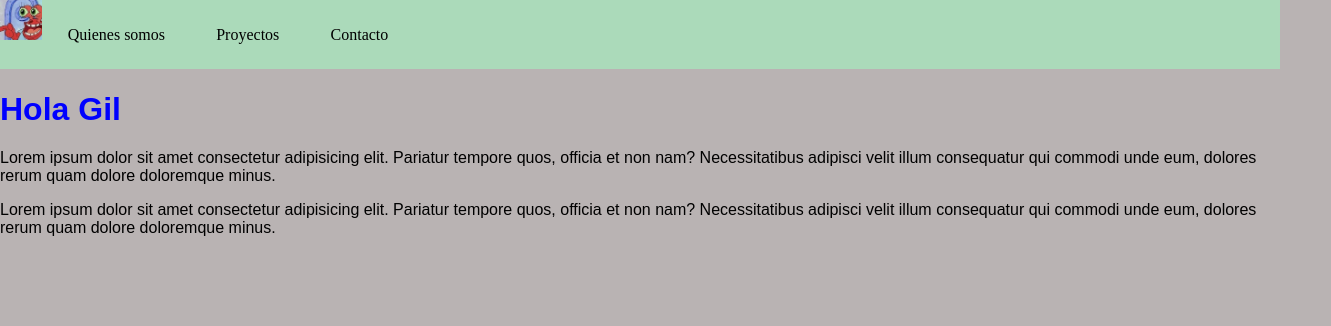
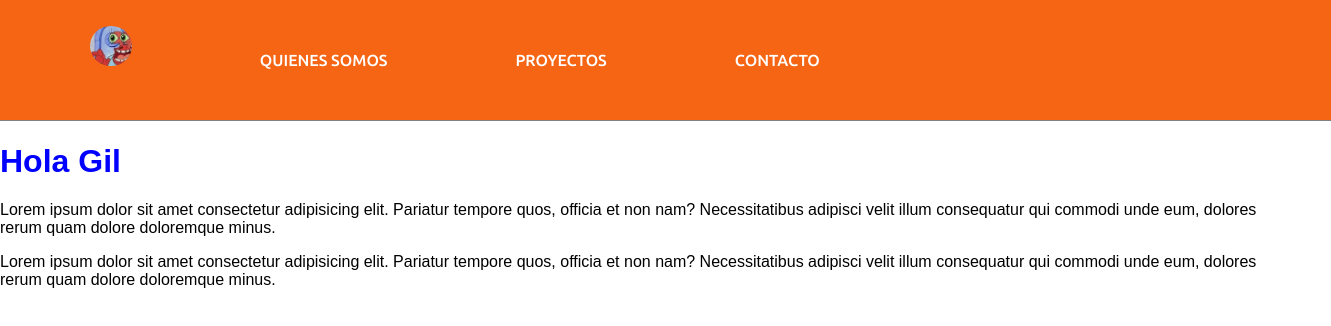
Before and after one commit to ShadowstormyXD/bu, a plain HTML site: page index.html in a window 1280 px wide. Shown: the whole page, 1331 px wide, since content can reach past the window. Drawn offline with Linux system fonts and the light colour scheme.

Commit message:
habemus color de nav

```diff
--- a/index.html
+++ b/index.html
@@ -17,7 +17,7 @@ Sobre atributos de eventos:
     <meta name="viewport" content="width=device-width, initial-scale=1.0">
     <title>Portfolio</title>
     <link rel="stylesheet" href="styles.css">
-
+    <link href="https://fonts.googleapis.com/css2?family=Ubuntu:wght@500&display=swap" rel="stylesheet">
 
 
 </head>
@@ -25,16 +25,16 @@ Sobre atributos de eventos:
     <nav>
        <ul>
            <li class="logoLi">
-                <a href="#inicio" class="logoA"><img src="Bob2.jpg" class="logoImg"></a>
+                <a href="#inicio" class="logoA"><img src="img/Bob2.jpg" class="logoImg"></a>
             </li>
            <li>
-               <a href="https://www.google.com.ar/" class="navItem">Quienes somos</a>
+               <a href="https://www.google.com.ar/" class="navItem">QUIENES SOMOS</a>
             </li>
            <li>
-                <a href="https://www.google.com.ar/" class="navItem">Proyectos</a>
+                <a href="https://www.google.com.ar/" class="navItem">PROYECTOS</a>
             </li>
            <li>
-                <a href="#Contacto" class="navItem">Contacto</a>
+                <a href="#Contacto" class="navItem">CONTACTO</a>
             </li>
        </ul>
     </nav>
--- a/styles.css
+++ b/styles.css
@@ -1,45 +1,54 @@
 body{
     margin: 0;
-    background-color: rgb(185, 179, 179);
+    background-color: rgb(255, 255, 255);
 }
 
 /* Nav */
 
 nav{
     width: 100vw;
-    background-color: rgb(171, 218, 186);
-
-
+    background-color: #f56514;
+    border-bottom: solid 1px grey;
+    padding: 2vw;
 }
 ul{
     padding: 0;
     margin: 0;
     list-style: none;
     display: flex;
-    justify-items: stretch;
+
+    height: inherit;
 }
-li{
+li{ font-family: 'Ubuntu', sans-serif;
     height: inherit;
     margin: 0;
 
 }
 .logoA{
     height: 5vh;
+    padding-right: 5vw;
+    padding-left: 5vw;
+
 }
 .logoImg {
     height: inherit;
+    border-radius: 100%;
+
+
 }
 .navItem{
     display: block;
     text-decoration: none;
-    color: black;
+    color: white;
     padding: 2vw ;
+    padding-left: 5vw;
+    padding-right: 5vw;
     height: inherit;
 
 }
 
 .navItem:hover{
-    background-color: royalblue;
+    background-color:#F6752C;
 }
 
 h1{
```
Also changed, not shown: img/Bob2.jpg (renamed from Bob2.jpg).
